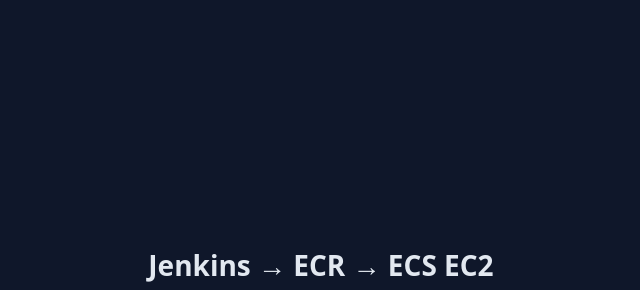
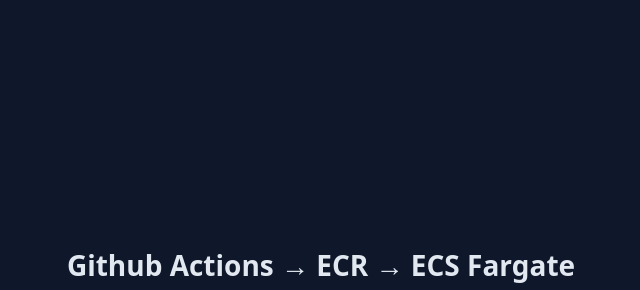
Before and after one commit to HamidRahman/sherdil_lab1, a plain HTML site: page index.html in a window 1280 px wide. Shown: the part 62-352 px from the top of the page, without its empty margins (319-959 px from the left). Drawn offline with Linux system fonts and the light colour scheme.

Commit message:
Update header to reflect GitHub Actions usage

```diff
--- a/index.html
+++ b/index.html
@@ -13,7 +13,7 @@
 </head>
 <body>
   <div>
-    <h1>Jenkins → ECR → ECS EC2</h1>
+    <h1>Github Actions → ECR → ECS Fargate</h1>
     <div class="v">BUILD __BUILD__</div>
     <div class="m">
       commit __SHA__<br>
```
